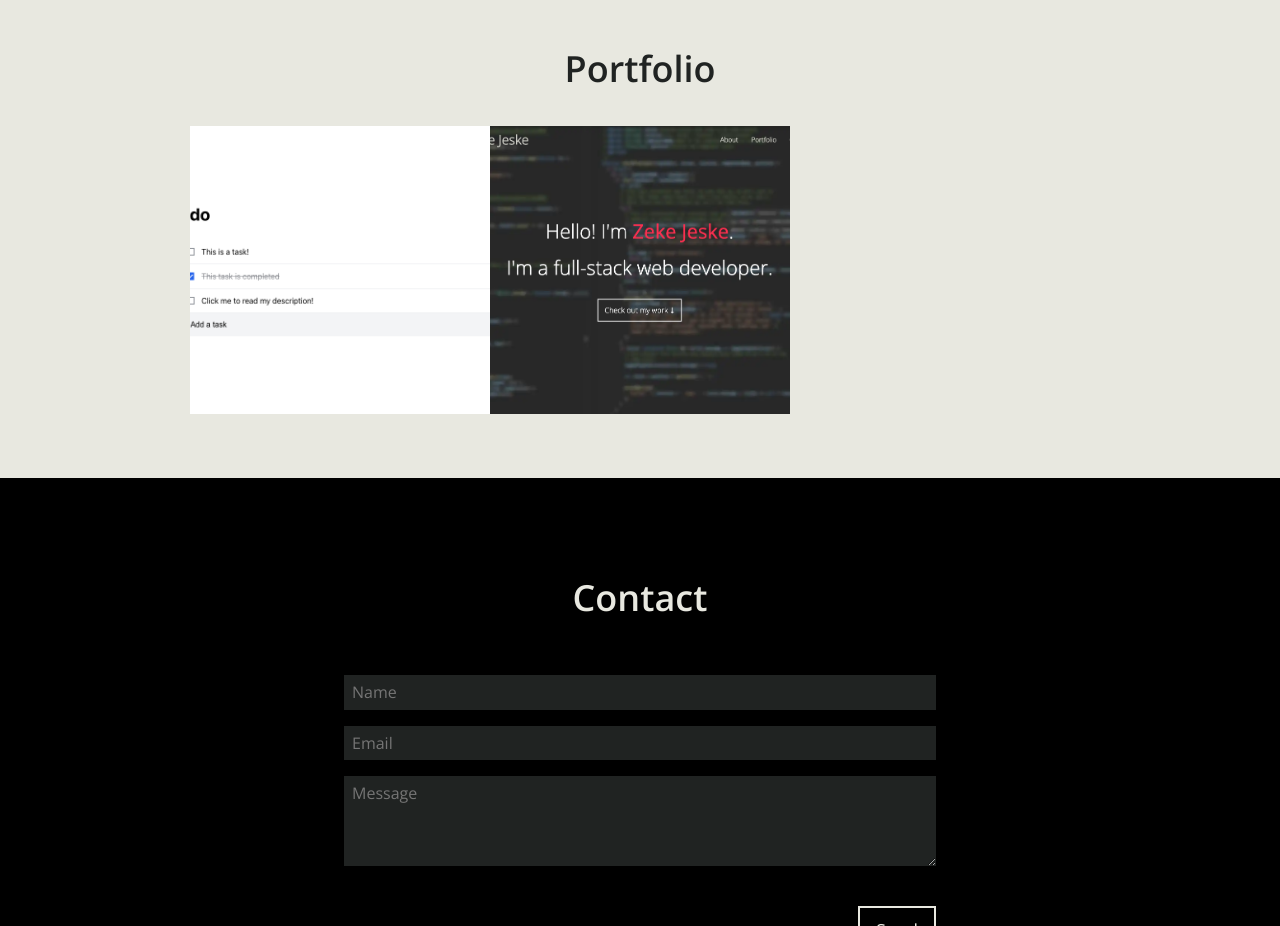
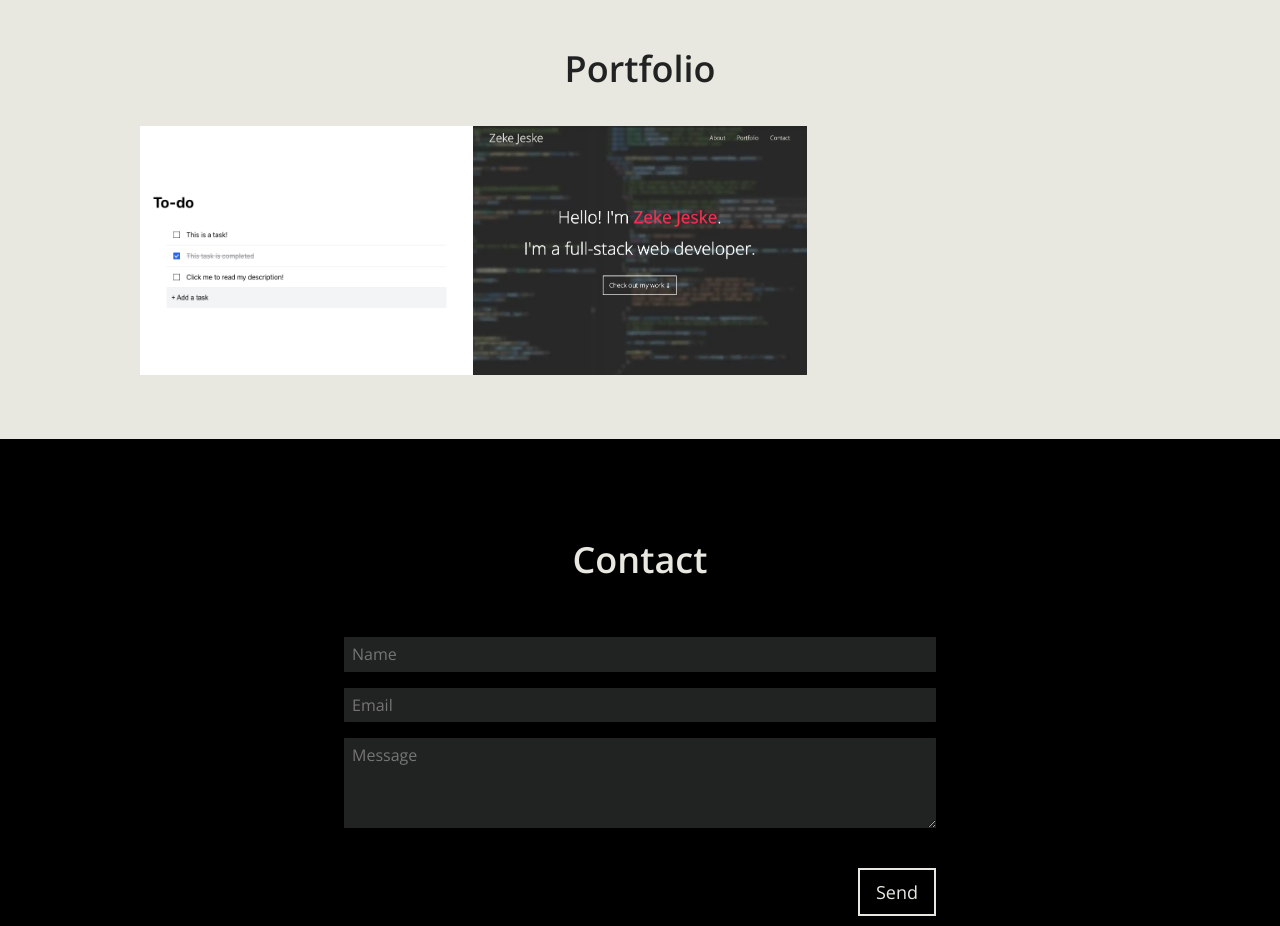
Before and after one commit to zeke-jeske/zeke-jeske.netlify.app, a Gatsby site: page / in a window 1280 px wide. Shown: the part 1600-2526 px from the top of the page. Built offline with nearby package versions, Linux system fonts and the light colour scheme; Gatsby itself is replaced by a stand-in of ours; some packages are replaced by stand-ins of ours; a web font is replaced by a local one.

Commit message:
Improve portfolio card styling

```diff
--- a/package.json
+++ b/package.json
@@ -19,7 +19,6 @@
     "@fontsource/open-sans": "^4.2.2",
     "babel-plugin-styled-components": "^1.12.0",
     "gatsby": "^3.0.1",
-    "gatsby-background-image": "^1.4.1",
     "gatsby-plugin-image": "^1.0.0",
     "gatsby-plugin-react-helmet": "^4.0.0",
     "gatsby-plugin-sharp": "^3.0.0",
--- a/src/components/portfolio.js
+++ b/src/components/portfolio.js
@@ -4,14 +4,15 @@ import { useStaticQuery, graphql } from 'gatsby'
 import ProjectCard from './project-card'
 import Section from './section'
 import device from '../utilities/device'
-import Container from './responsive-container'
 
 const StyledSection = styled(Section)`
   background-color: var(--light-color);
 `
 
-const GridContainer = styled(Container)`
+const GridContainer = styled.div`
   display: grid;
+  max-width: 1000px;
+  margin: 0 auto;
 
   @media ${device.xs} {
     grid-template-columns: 1fr;
@@ -30,16 +31,17 @@ export default function Portfolio() {
   const [activeProj, setActiveProj] = useState('')
   const data = useStaticQuery(graphql`
     query {
-      allProjectsJson {
+      allProjectsJson(sort: { fields: date, order: DESC }) {
         edges {
           node {
+            date
+            id
+            description
+            url
             title
-            description
-            id
-            url
             image {
               childImageSharp {
-                gatsbyImageData
+                gatsbyImageData(aspectRatio: 1.3333)
               }
             }
           }
@@ -50,15 +52,15 @@ export default function Portfolio() {
 
   return (
     <StyledSection id='portfolio' title='Portfolio'>
-      <GridContainer className='container'>
-        {data.allProjectsJson.edges.map(({ node: { id, ...props } }) => {
+      <GridContainer>
+        {data.allProjectsJson.edges.map(({ node: { id, ...project } }) => {
           const active = id === activeProj
           return (
             <ProjectCard
               key={id}
               active={active}
               onTouchStart={(event) => setActiveProj(active ? '' : id)}
-              {...props}
+              project={project}
             />
           )
         })}
--- a/src/components/project-card.js
+++ b/src/components/project-card.js
@@ -2,48 +2,50 @@ import React from 'react'
 import styled from 'styled-components'
 import { GatsbyImage, getImage } from 'gatsby-plugin-image'
 import Button from './button'
-import device from '../utilities/device'
 
 const Container = styled.div`
-  position: relative;
-  z-index: 0;
+  position: relative; // for position: absolute on image
+  z-index: 0; // makes the image show up
 
-  /* Maintain a 3:4 aspect ratio if possible */
-  @media ${device.xs} {
-    min-height: calc(3 / 4 * (100vw - 6rem));
+  &::before {
+    content: '';
+    width: 0;
+    height: 0;
+    float: left;
+    padding-top: 75%; // maintain 3:4 aspect ratio if possible
   }
 
-  @media ${device.sm} {
-    min-height: calc(3 / 4 * (100vw - 8rem) / 2);
-  }
-
-  @media ${device.md} {
-    min-height: calc(3 / 4 * (100vw - 8rem) / 3);
+  &::after {
+    // to clear float
+    content: '';
+    display: table;
+    clear: both;
   }
 `
 
 const Image = styled(GatsbyImage)`
   position: absolute;
-  width: 100%;
-  height: 100%;
-  z-index: -1;
+  top: 0;
+  left: 0;
+  right: 0;
+  bottom: 0;
+  z-index: -1; // prevents position: absolute from making this show up in front of the overlay
 `
 
 const Overlay = styled.div`
-  padding: 3rem;
+  padding: 2rem;
   height: 100%;
   transition: opacity 0.1s ease-in-out;
   background-color: white;
   display: flex;
+  // props.show = when someone on mobile has tapped on the card
   opacity: ${(props) => !props.show && 0};
-  visibility: ${(props) => !props.show && 'hidden'};
   flex-direction: column;
   justify-content: center;
   align-items: center;
   text-align: center;
 
   ${Container}:hover & {
-    visibility: initial;
     opacity: 1;
   }
 `
@@ -64,21 +66,20 @@ const Link = styled(Button)`
   margin: 0.75rem 0 0;
 `
 
-export default function ProjectCard({
-  image,
-  title,
-  description,
-  url,
-  active,
-  onTouchStart,
-}) {
+export default function ProjectCard({ project, active, onTouchStart }) {
   return (
     <Container onTouchStart={onTouchStart}>
-      <Image image={getImage(image)} alt={title} />
+      <Image image={getImage(project.image)} alt={project.title} />
       <Overlay show={active} onTouchStart={onTouchStart}>
-        <Title>{title}</Title>
-        <Description>{description}</Description>
-        <Link href={url} target='_blank' rel='noopener noreferrer' dark asLink>
+        <Title>{project.title}</Title>
+        <Description>{project.description}</Description>
+        <Link
+          href={project.url}
+          target='_blank'
+          rel='noopener noreferrer'
+          dark
+          asLink
+        >
           Check it out ↗
         </Link>
       </Overlay>
--- a/src/projects/mern-todo-app.json
+++ b/src/projects/mern-todo-app.json
@@ -2,5 +2,6 @@
   "title": "MERN Todo App",
   "description": "A basic full-stack todo list application.",
   "image": "mern-todo-app.png",
-  "url": "https://github.com/zeke-jeske/mern-todo-app"
+  "url": "https://github.com/zeke-jeske/mern-todo-app",
+  "date": "2021-03-31"
 }
--- a/src/projects/this-site.json
+++ b/src/projects/this-site.json
@@ -2,5 +2,6 @@
   "title": "This Site",
   "description": "Designed, built, and deployed this portfolio site for myself.",
   "image": "this-site.png",
-  "url": "https://github.com/zeke-jeske/zeke-jeske.netlify.app"
+  "url": "https://github.com/zeke-jeske/zeke-jeske.netlify.app",
+  "date": "2021-03-20"
 }
```
Also changed, not shown: 1 other file.
